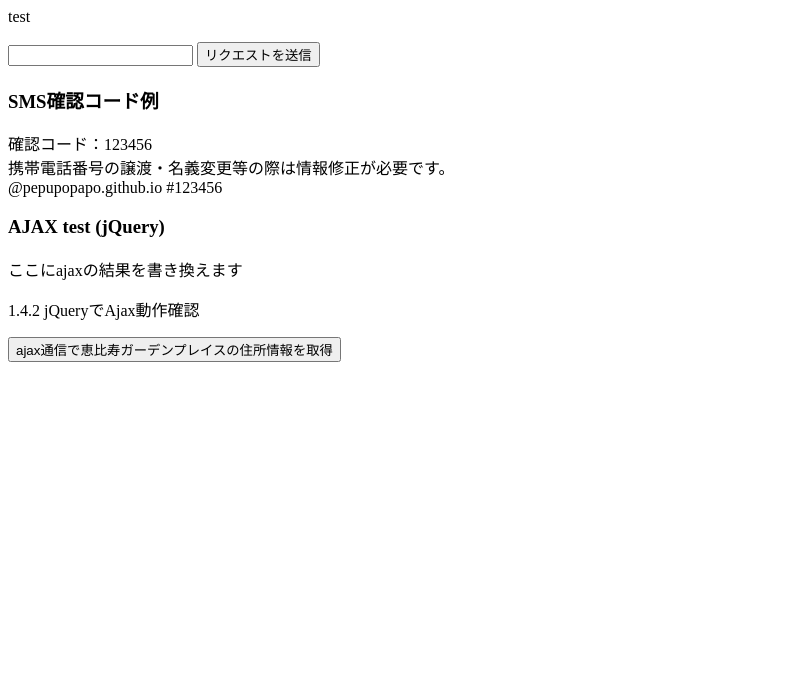
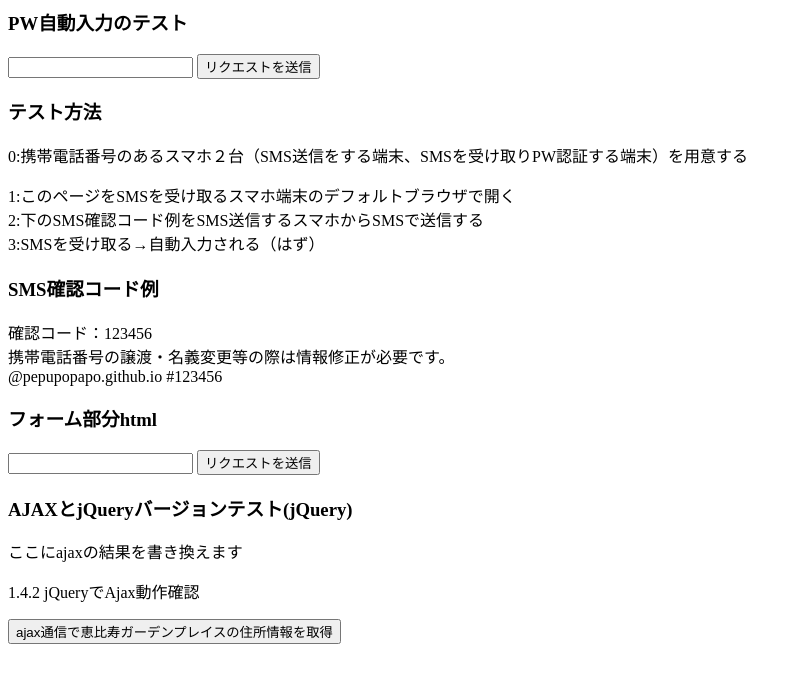
Before and after one commit to pepupopapo/pepupopapo, a plain HTML site: page index.html in a window 1280 px wide. Shown: the whole page, without its empty margins (0-801 px from the left). Drawn offline with nearby package versions, Linux system fonts and the light colour scheme.

Commit message:
Instruction added

```diff
--- a/index.html
+++ b/index.html
@@ -6,7 +6,7 @@
 </head>
 
 <div>
-	<p>test</p>
+	<h3>PW自動入力のテスト</h3>
 	<form action="test" method="POST">
 	  <input type="text"
 		name="one-time-pw"
@@ -19,6 +19,14 @@
 	</form>
 </div>
 <div>
+	<h3>テスト方法</h3>
+	0:携帯電話番号のあるスマホ２台（SMS送信をする端末、SMSを受け取りPW認証する端末）を用意する
+	<p>1:このページをSMSを受け取るスマホ端末のデフォルトブラウザで開く
+	<br />
+	2:下のSMS確認コード例をSMS送信するスマホからSMSで送信する
+	<br />
+	3:SMSを受け取る→自動入力される（はず）
+	</p>
 	<h3>SMS確認コード例</h3>
 	<p>確認コード：123456
 	<br />
@@ -28,7 +36,22 @@
 	</p>
 </div>
 <div>
-	<h3>AJAX test (jQuery)</h3>
+	<h3>フォーム部分html</h3>
+	<p>
+		<form action="test" method="POST">
+		  <input type="text"
+			name="one-time-pw"
+			id="one-time-pw-test"
+			input-mode='numeric'
+			auto-complete='one-time-code'
+			pattern="\d{6}"
+			required />
+		<input type="submit" value="リクエストを送信">
+		</form>
+	</p>
+</div>
+<div>
+	<h3>AJAXとjQueryバージョンテスト(jQuery)</h3>
 	<div class="result">ここにajaxの結果を書き換えます</div>
 	<p>1.4.2 jQueryでAjax動作確認</p>
 	<input type="button" class="sample_btn" value="ajax通信で恵比寿ガーデンプレイスの住所情報を取得">
```
